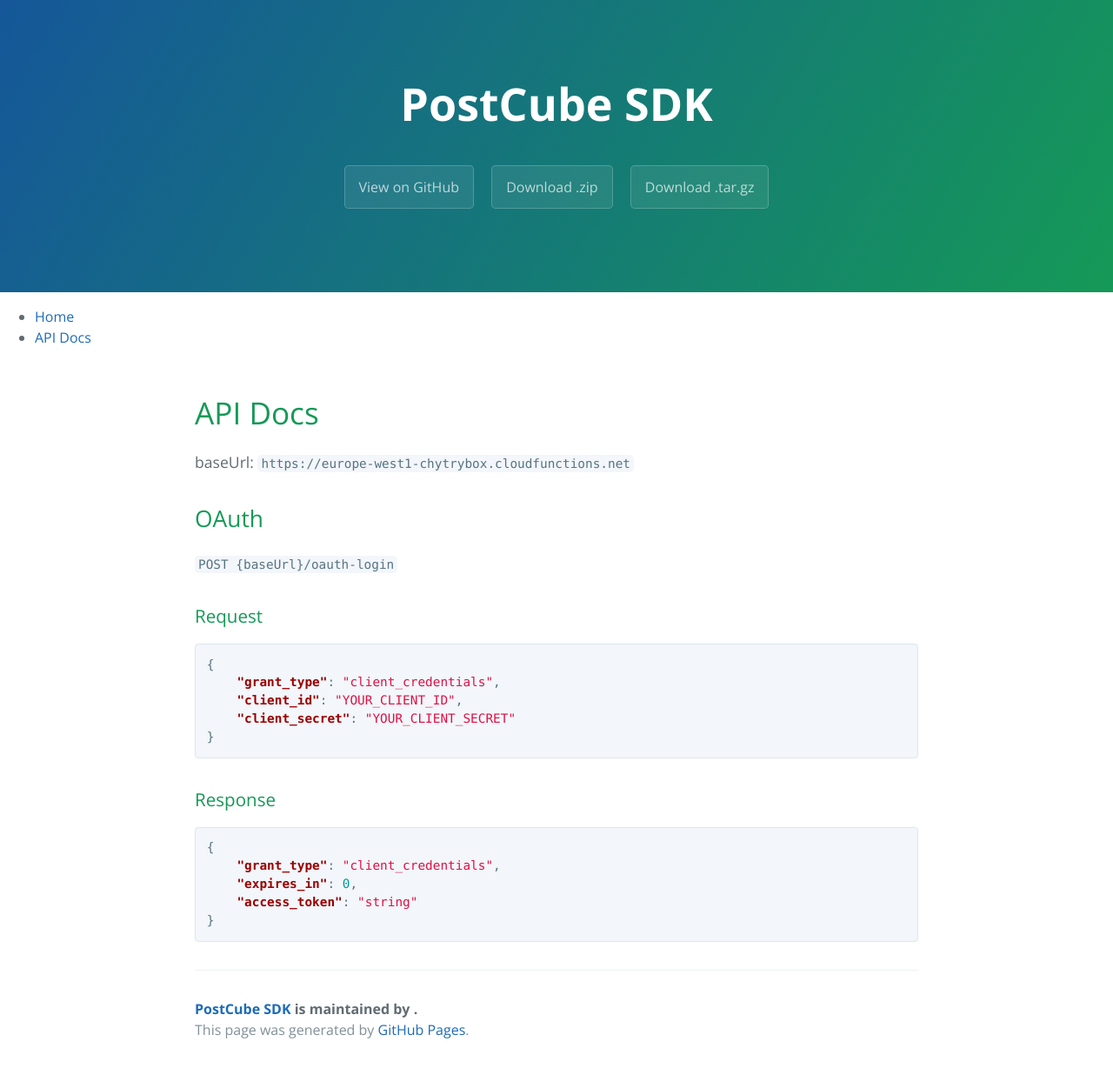
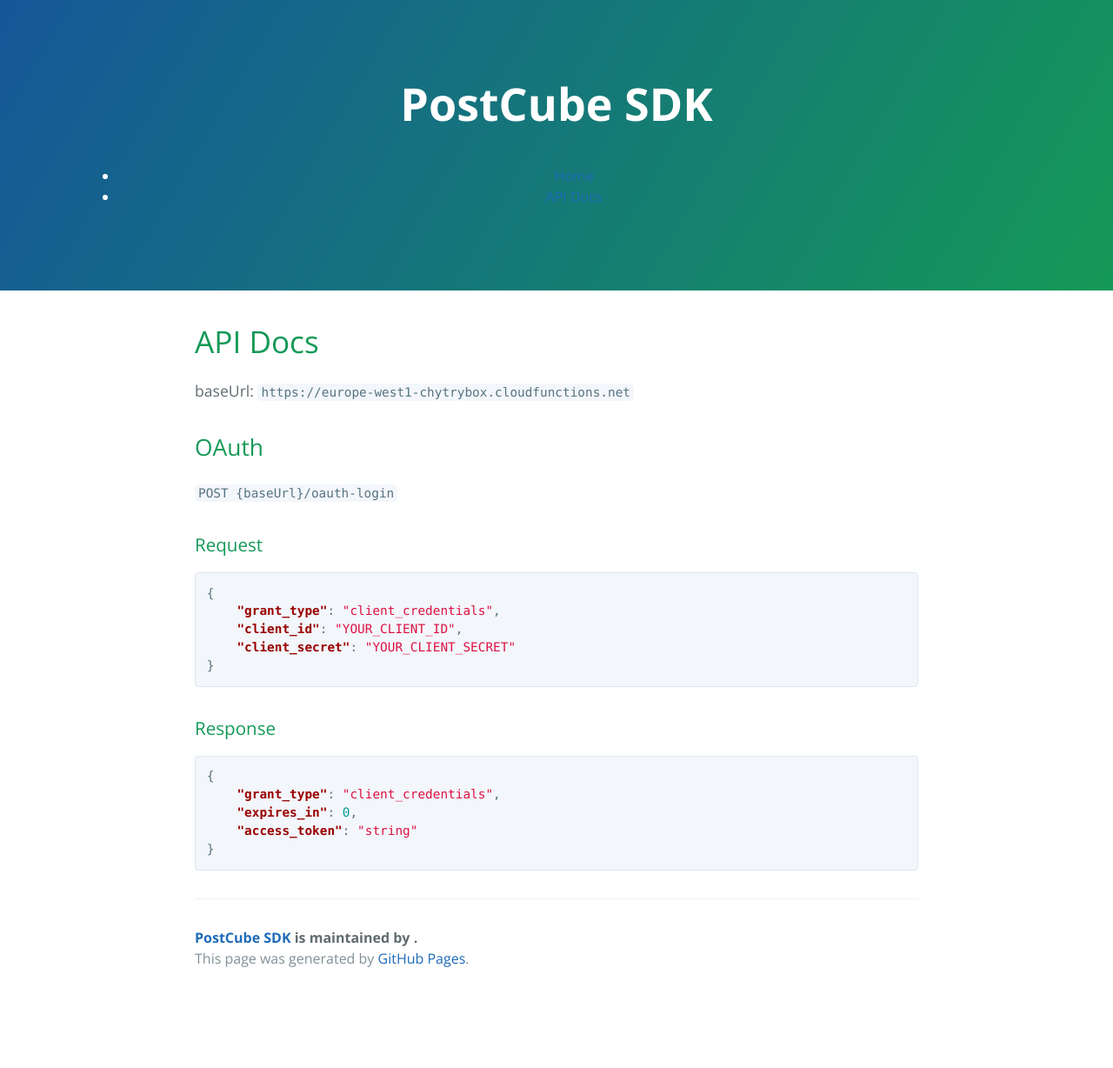
Before and after one commit to topmonks/postcube-sdk, a Jekyll site: the page built from api.md, in a window 1280 px wide. Shown: the whole page at 87% size. Built offline with Jekyll 4.4.1, drawn with Linux system fonts in a browser that asks for light colours; our own code applies the rules of GitHub Pages for plain Markdown files; after the commit the page ends 1146 px from its top, so only the background shows below that.

Commit message:
Add menu

```diff
--- a/_includes/page-header.html
+++ b/_includes/page-header.html
@@ -1,7 +1,16 @@
 <section class="page-header">
   <h1 class="project-name">{{ site.title }}</h1>
   <h2 class="project-tagline">{{ site.tagline }}</h2>
-  <a href="#" class="btn">View on GitHub</a>
-  <a href="#" class="btn">Download .zip</a>
-  <a href="#" class="btn">Download .tar.gz</a>
+  <ul>
+    <li>
+      <a href="/">
+        Home
+      </a>
+    </li>
+    <li>
+      <a href="/api">
+        API Docs
+      </a>
+    </li>
+  </ul>
 </section>
--- a/_layouts/default.html
+++ b/_layouts/default.html
@@ -5,21 +5,6 @@
 
   <body>
     {% include page-header.html %}
-
-    <section class="main-menu">
-      <ul>
-        <li>
-          <a href="/">
-            Home
-          </a>
-        </li>
-        <li>
-          <a href="/api">
-            API Docs
-          </a>
-        </li>
-      </ul>
-    </section>
 
     <section class="main-content">
 
```
